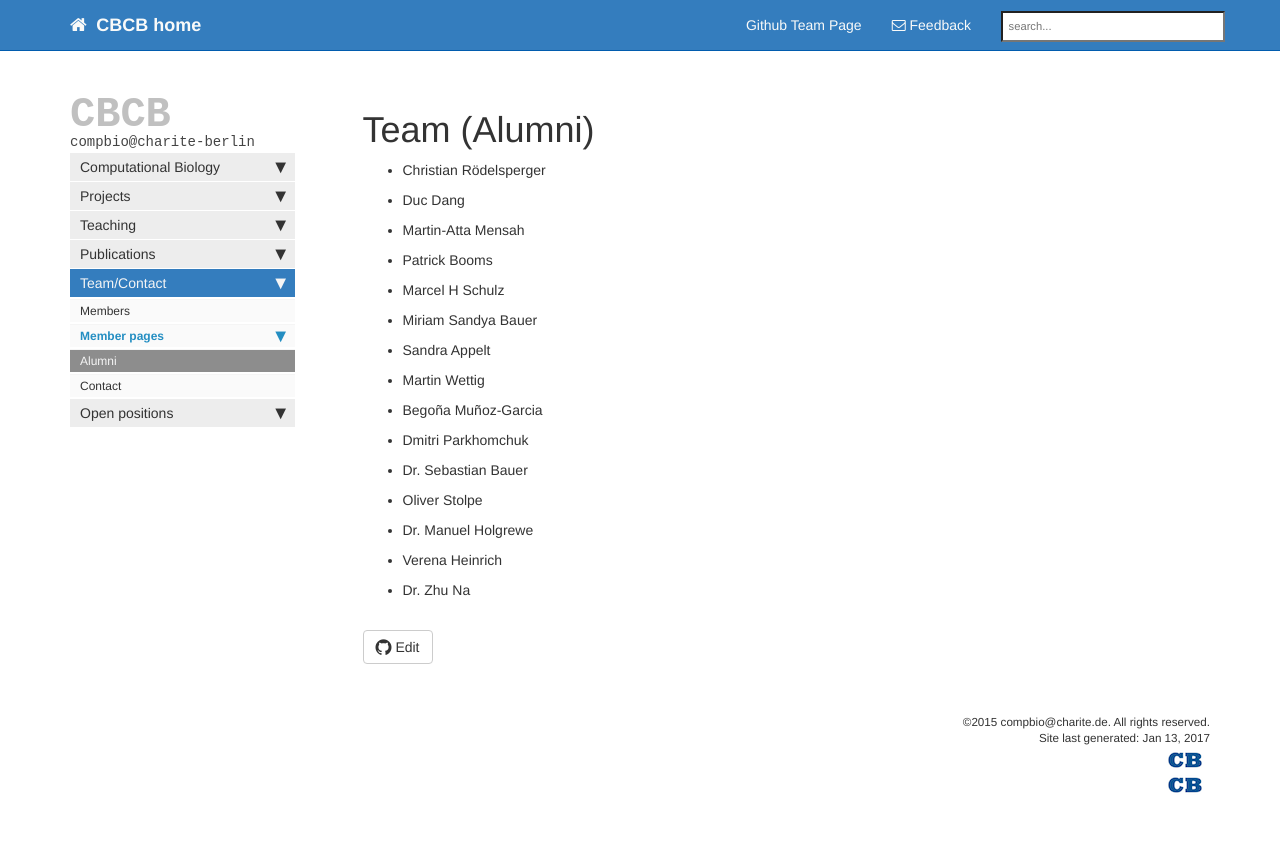
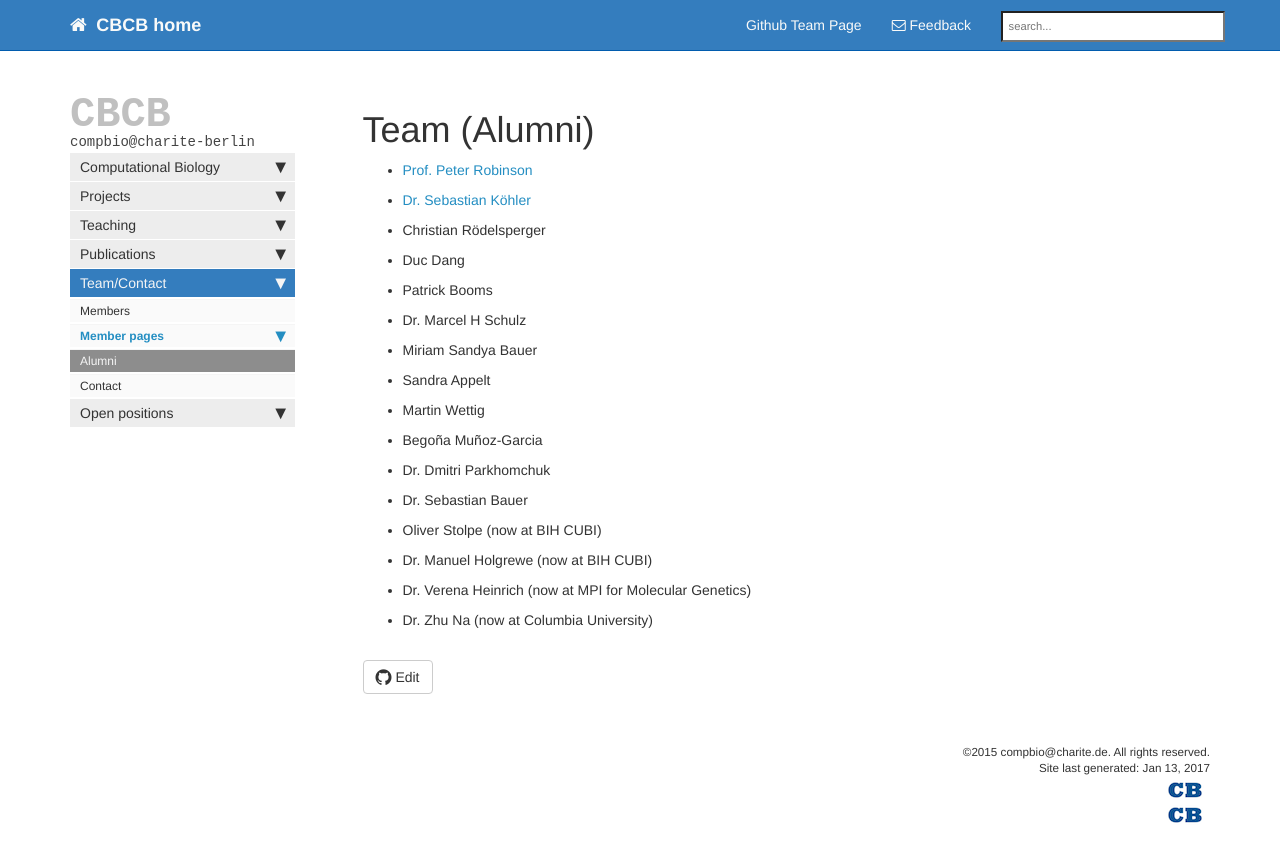
Before and after one commit to charite/charite.github.io, a Jekyll site: the page built from team_alumni.md, in a window 1280 px wide. Shown: the top 862 px of the page. Built offline with Jekyll 4.4.1, drawn with Linux system fonts in a browser that asks for light colours; nearby versions of some CDN libraries; library files that are not in the unit come from our copies; comment, search, counter and statistics services are not loaded.

Commit message:
update team data

```diff
--- a/team_alumni.md
+++ b/team_alumni.md
@@ -3,19 +3,19 @@ layout: page
 title: Team (Alumni)
 ---
 
-
+ - [Prof. Peter Robinson](https://robinsongroup.github.io/)
+ - [Dr. Sebastian Köhler](https://phenomics.github.io/)
  - Christian Rödelsperger
  - Duc Dang
- - Martin-Atta Mensah
  - Patrick Booms
- - Marcel H Schulz
+ - Dr. Marcel H Schulz
  - Miriam Sandya Bauer
  - Sandra Appelt
  - Martin Wettig
  - Begoña Muñoz-Garcia
- - Dmitri Parkhomchuk
+ - Dr. Dmitri Parkhomchuk
  - Dr. Sebastian Bauer
- - Oliver Stolpe
- - Dr. Manuel Holgrewe
- - Verena Heinrich
- - Dr. Zhu Na
+ - Oliver Stolpe (now at BIH CUBI)
+ - Dr. Manuel Holgrewe (now at BIH CUBI)
+ - Dr. Verena Heinrich (now at MPI for Molecular Genetics)
+ - Dr. Zhu Na (now at Columbia University)
```
Also changed, not shown: team.md (+2 -3 lines), team_koehler.md (+0 -2 lines).
